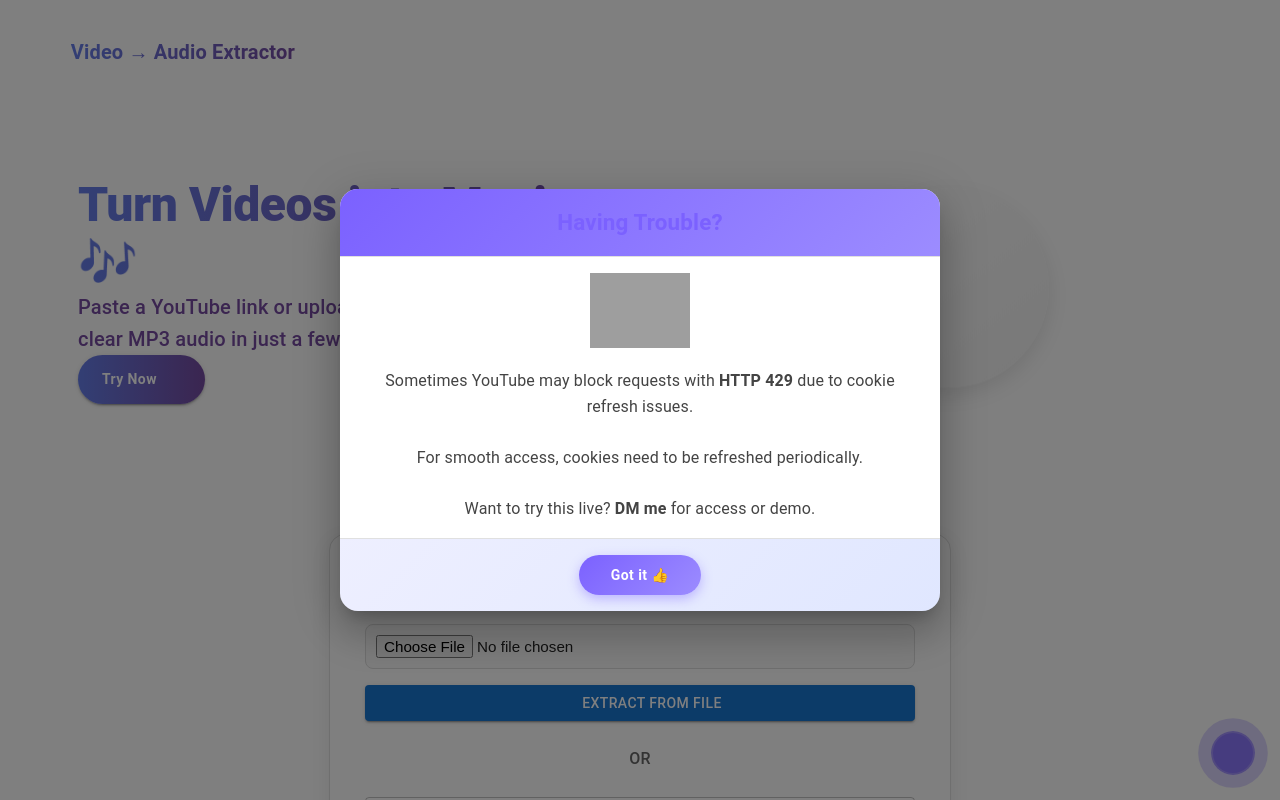
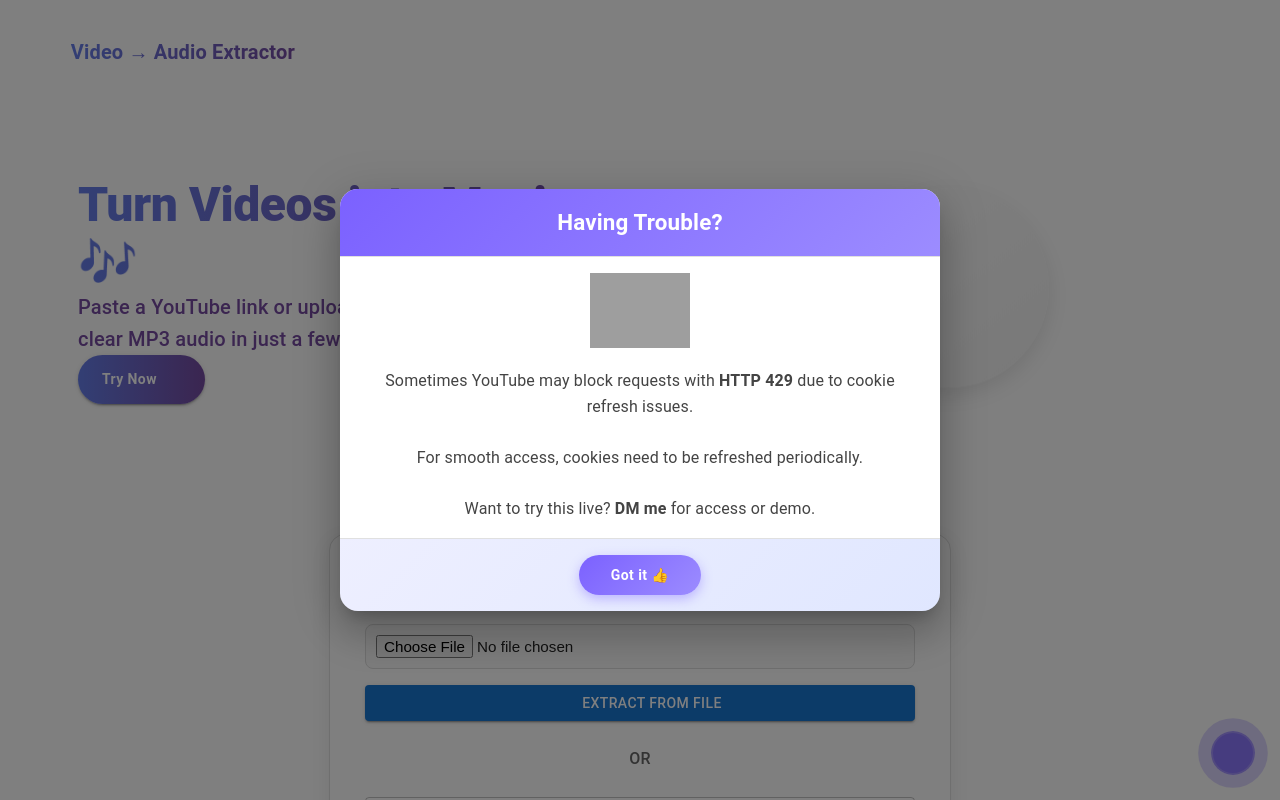
Before and after one commit to janmejay484/V-Audio, a React (Vite) app in the folder video-audio-frontend/: page / in a window 1280 px wide. Both pictures are taken after a click on the button "Need Help?". Shown: the top 800 px of the page. Built offline with nearby package versions, Linux system fonts and the light colour scheme; grey boxes are pictures that could not be loaded; some icons are missing.

Commit message:
color changed of dialog title

```diff
--- a/video-audio-frontend/src/components/IssueHelp.jsx
+++ b/video-audio-frontend/src/components/IssueHelp.jsx
@@ -65,7 +65,7 @@ const IssueHelp = () => {
         <DialogTitle
           sx={{
             fontWeight: "bold",
-            color: "#7b61ff",
+            color: "#fff",
             fontSize: "1.4rem",
             textAlign: "center",
             background: "linear-gradient(135deg, #7b61ff, #9c8cff)",
```
